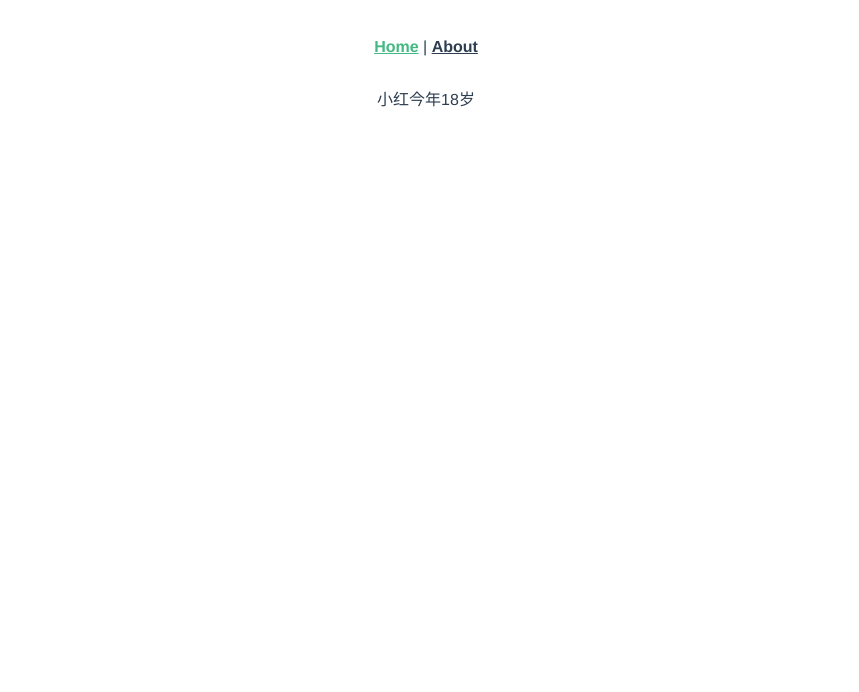
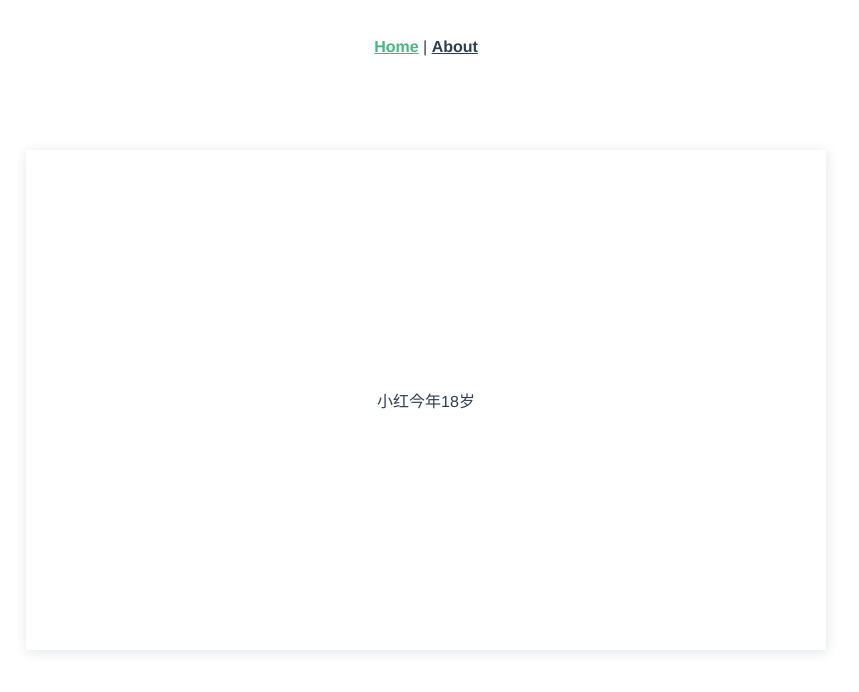
Before and after one commit to Filishope/vue3_demo, a Vue app: page /#/ in a window 1280 px wide. Shown: the top 692 px of the page, without its empty margins (214-1073 px from the left). Built offline with nearby package versions, Linux system fonts and the light colour scheme.

Commit message:
teleport test

```diff
--- a/src/components/dialog.vue
+++ b/src/components/dialog.vue
@@ -1,6 +1,10 @@
 <template>
   <div class="hello">
-    {{ greeting }}
+    <teleport to="#app">
+      <div v-if="showDialog" class="dialog">
+        {{ greeting }}
+      </div>
+    </teleport>
   </div>
 </template>
 
@@ -22,14 +26,30 @@ export default defineComponent({
   },
   setup(props, ctx) {
     const { person } = toRefs(props);
+    const showDialog = true;
     //unref 处理reactive对象为不需要取value
     const newPerson = unref(person);
     const greeting = computed(() => {
       return `${newPerson.name}今年${newPerson.age}岁`;
     });
     return {
-      greeting
+      greeting,
+      showDialog
     };
   }
 });
 </script>
+<style lang="scss" scoped>
+.dialog {
+  display: flex;
+  width: 800px;
+  height: 500px;
+  justify-content: center;
+  align-items: center;
+  position: fixed;
+  top: 50%;
+  left: 50%;
+  transform: translate(-50%, -50%);
+  box-shadow: 1px 2px 10px 1px rgba(35, 52, 85, 0.11);
+}
+</style>
--- a/src/router/index.ts
+++ b/src/router/index.ts
@@ -6,16 +6,16 @@ const routes: Array<RouteRecordRaw> = [
     path: "/",
     name: "Home",
     component: Home
-  },
-  {
-    path: "/about",
-    name: "About",
-    // route level code-splitting
-    // this generates a separate chunk (about.[hash].js) for this route
-    // which is lazy-loaded when the route is visited.
-    component: () =>
-      import(/* webpackChunkName: "about" */ "../views/About.vue")
   }
+  // {
+  //   path: "/about",
+  //   name: "About",
+  //   // route level code-splitting
+  //   // this generates a separate chunk (about.[hash].js) for this route
+  //   // which is lazy-loaded when the route is visited.
+  //   component: () =>
+  //     import(/* webpackChunkName: "about" */ "../views/About.vue")
+  // }
 ];
 
 const router = createRouter({
--- a/src/views/Home.vue
+++ b/src/views/Home.vue
@@ -12,6 +12,7 @@ interface Person {
   age: number;
 }
 export default {
+  name: "home",
   components: {
     NewDialog
   },
```
